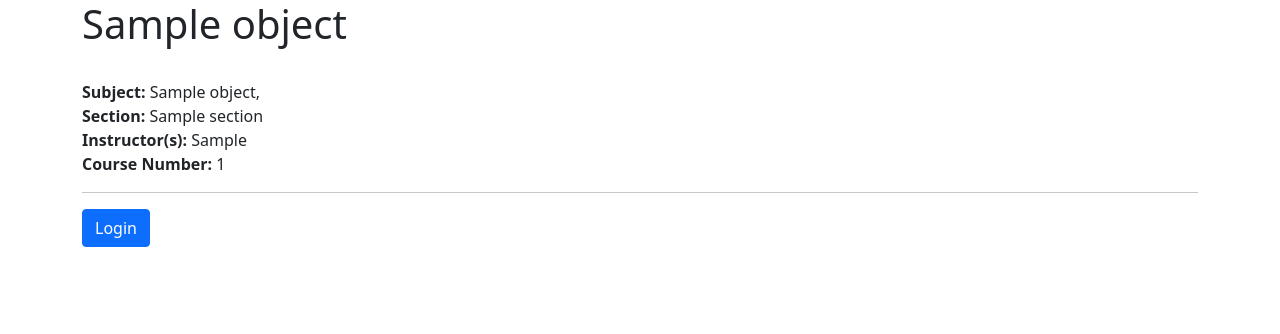
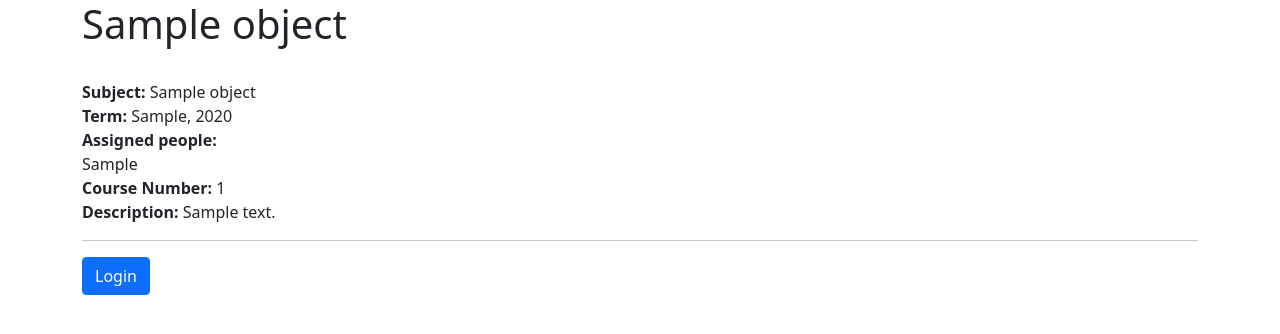
Before and after one commit to BendikMann/TA_Scheduler_App, a Django app: template templates/course/view_course.html in a window 1280 px wide. Shown: the top 334 px of the page. Run offline with Django 3.2, Linux system fonts and the light colour scheme; the template is opened without the code that fills it: most values are stand-ins (such as "Sample title", 1, 10 or a date in 2020).

Commit message:
models.py accounts for new fields, limits to Instructor/TA

```diff
--- a/templates/course/view_course.html
+++ b/templates/course/view_course.html
@@ -4,13 +4,14 @@
 
 <html lang="en">
 <p1><h1>{{object.name}}</h1> <br>
-    <b>Subject: </b> {{object.subject}}, <br>
-    <b>Section: </b> {{object.section}} <br>
-    <b>Instructor(s): </b>
-    {% for instructor in object.instructor.all %}
-    {{ instructor.user.first_name|default:'Unnamed Instructor' }} <br>
-    {% endfor %}
+    <b>Subject: </b> {{object.subject}} <br>
+    <b>Term: </b> {{object.term_type}}, {{object.term_year}}<br>
+    <b>Assigned people: </b>
+    {% for person in object.assigned_people.all %}
+    <br> {{ person.user.first_name|default:'Unnamed Instructor' }}
+    {% endfor %} <br>
     <b>Course Number: </b> {{object.course_number}} <br>
+    <b>Description: </b> {{object.description}} <br>
 </p1>
 
 {% endblock %}
```
Also changed, not shown: TA_Scheduler/models.py (+11 -5 lines).
